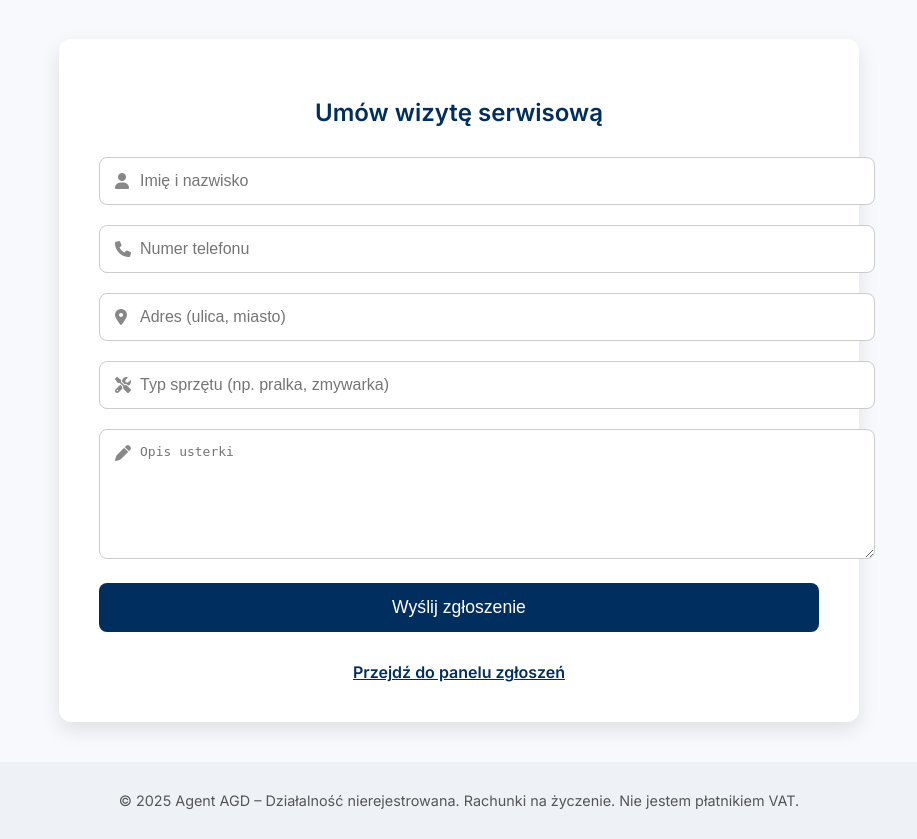
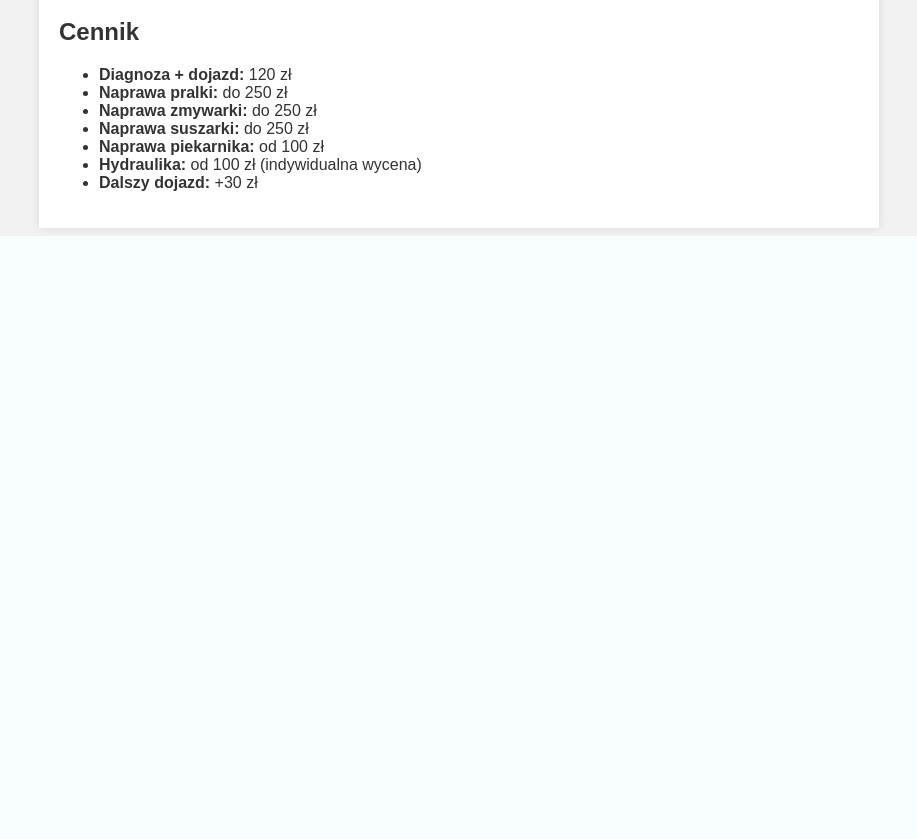
Before and after one commit to LukaszGliwice/agent-agd-panel, a FastAPI app: page / in a window 1280 px wide. Shown: the part 619-1458 px from the top of the page, without its empty margins (181-1098 px from the left). After the commit the page ends 854 px from the top, so only its background shows below. Run offline with FastAPI, Linux system fonts and the light colour scheme.

Commit message:
Add files via upload

```diff
--- a/templates/index.html
+++ b/templates/index.html
@@ -2,148 +2,58 @@
 <!DOCTYPE html>
 <html lang="pl">
 <head>
-  <meta charset="UTF-8" />
-  <meta name="viewport" content="width=device-width, initial-scale=1.0" />
-  <title>🔧 Agent AGD – Naprawa pralek, zmywarek, piekarników</title>
-  <link rel="icon" type="image/png" href="https://cdn-icons-png.flaticon.com/512/1046/1046857.png" />
-  <link rel="stylesheet" href="https://cdnjs.cloudflare.com/ajax/libs/font-awesome/6.5.0/css/all.min.css" />
-  <link href="https://fonts.googleapis.com/css2?family=Inter:wght@400;600&display=swap" rel="stylesheet">
-  <meta property="og:title" content="Agent AGD – Naprawa AGD w Gliwicach" />
-  <meta property="og:image" content="https://images.unsplash.com/photo-1604882735992-3a4f6f6c9a79?ixlib=rb-4.0.3&auto=format&fit=crop&w=1350&q=80" />
+    <meta charset="UTF-8">
+    <title>Agent AGD – Naprawa sprzętu domowego</title>
+    <meta name="viewport" content="width=device-width, initial-scale=1">
+    <link rel="icon" href="/static/favicon.png">
+    <link rel="stylesheet" href="/static/style.css">
     <style>
-    body {
-      margin: 0;
-      font-family: 'Inter', sans-serif;
-      background-color: #f7f9fc;
+        .hero {
+            text-align: center;
+            padding: 60px 20px 30px;
+            background: linear-gradient(145deg, #e1f1f3, #f8fdfd);
+        }
+        .hero h1 {
+            font-size: 3em;
             color: #333;
+            text-shadow: 1px 1px 2px rgba(0,0,0,0.1);
         }
-    header {
-      background: url('https://images.unsplash.com/photo-1604882735992-3a4f6f6c9a79?ixlib=rb-4.0.3&auto=format&fit=crop&w=1350&q=80') no-repeat center center / cover;
-      color: white;
-      padding: 80px 20px;
-      text-align: center;
+        .hero p {
+            font-size: 1.3em;
+            color: #666;
+            margin-top: 10px;
         }
-    header h1 {
-      font-size: 3em;
-      margin-bottom: 10px;
-      text-shadow: 1px 1px 5px #000;
-    }
-    header p {
-      font-size: 1.2em;
-      text-shadow: 1px 1px 4px #000;
-    }
-    .container {
-      max-width: 720px;
-      margin: 40px auto;
-      background: white;
-      padding: 40px;
+        .hero img {
+            margin-top: 30px;
+            max-width: 320px;
+            height: auto;
             border-radius: 12px;
-      box-shadow: 0 8px 20px rgba(0,0,0,0.1);
-    }
-    h2 {
-      text-align: center;
-      margin-bottom: 30px;
-      color: #002f5f;
-    }
-    form {
-      display: grid;
-      gap: 20px;
-    }
-    .field {
-      position: relative;
-    }
-    .field i {
-      position: absolute;
-      top: 16px;
-      left: 16px;
-      color: #888;
-    }
-    .field input,
-    .field textarea {
-      width: 100%;
-      padding: 14px 14px 14px 40px;
-      border: 1px solid #ccc;
-      border-radius: 8px;
-      font-size: 1em;
-    }
-    textarea {
-      resize: vertical;
-      min-height: 100px;
-    }
-    button {
-      background-color: #002f5f;
-      color: white;
-      padding: 14px;
-      font-size: 1.1em;
-      border: none;
-      border-radius: 8px;
-      cursor: pointer;
-      transition: background 0.3s ease;
-    }
-    button:hover {
-      background-color: #00193a;
-    }
-    footer {
-      background-color: #eef1f5;
-      color: #555;
-      text-align: center;
-      padding: 30px;
-      font-size: 0.9em;
-    }
-    .panel-link {
-      display: block;
-      text-align: center;
-      margin-top: 30px;
-      font-weight: bold;
-      color: #002f5f;
+            box-shadow: 0 2px 10px rgba(0,0,0,0.1);
         }
     </style>
 </head>
 <body>
-
-<header>
-  <h1><i class="fas fa-wrench"></i> Agent AGD</h1>
+    <div class="hero">
+        <h1>🔧 Agent AGD</h1>
         <p>Naprawa pralek, zmywarek, piekarników i suszarek – Gliwice i okolice</p>
-
-  <div style="text-align:center; margin-top:-20px;">
-    <img src="https://cdn.pixabay.com/photo/2016/10/27/22/52/washing-machine-1777981_1280.jpg"
-         alt="AGD - serwis"
-         style="max-width:90%; border-radius:12px; box-shadow:0 4px 10px rgba(0,0,0,0.2); margin-top:20px;">
+        <img src="/static/naprawa.jpg" alt="AGD – serwis urządzeń domowych">
     </div>
-</header>
 
     <div class="container">
-  <h2>Umów wizytę serwisową</h2>
-  <form method="post" action="/wyslij">
-    <div class="field">
-      <i class="fas fa-user"></i>
-      <input type="text" name="imie" placeholder="Imię i nazwisko" required />
+        <h2>Kontakt</h2>
+        <p><strong>Telefon:</strong> <a href="tel:510506496">510-506-496</a></p>
+        <p><strong>SMS:</strong> Wyślij adres i typ sprzętu, oddzwonię!</p>
+
+        <h2>Cennik</h2>
+        <ul>
+            <li><strong>Diagnoza + dojazd:</strong> 120 zł</li>
+            <li><strong>Naprawa pralki:</strong> do 250 zł</li>
+            <li><strong>Naprawa zmywarki:</strong> do 250 zł</li>
+            <li><strong>Naprawa suszarki:</strong> do 250 zł</li>
+            <li><strong>Naprawa piekarnika:</strong> od 100 zł</li>
+            <li><strong>Hydraulika:</strong> od 100 zł (indywidualna wycena)</li>
+            <li><strong>Dalszy dojazd:</strong> +30 zł</li>
+        </ul>
     </div>
-    <div class="field">
-      <i class="fas fa-phone"></i>
-      <input type="tel" name="telefon" placeholder="Numer telefonu" required />
-    </div>
-    <div class="field">
-      <i class="fas fa-location-dot"></i>
-      <input type="text" name="adres" placeholder="Adres (ulica, miasto)" required />
-    </div>
-    <div class="field">
-      <i class="fas fa-tools"></i>
-      <input type="text" name="urzadzenie" placeholder="Typ sprzętu (np. pralka, zmywarka)" required />
-    </div>
-    <div class="field">
-      <i class="fas fa-pen"></i>
-      <textarea name="usterka" placeholder="Opis usterki" required></textarea>
-    </div>
-    <button type="submit">Wyślij zgłoszenie</button>
-  </form>
-
-  <a href="/panel" class="panel-link">Przejdź do panelu zgłoszeń</a>
-</div>
-
-<footer>
-  © 2025 Agent AGD – Działalność nierejestrowana. Rachunki na życzenie. Nie jestem płatnikiem VAT.
-</footer>
-
 </body>
 </html>
```
Lines whose indentation alone changed are shown as unchanged.
